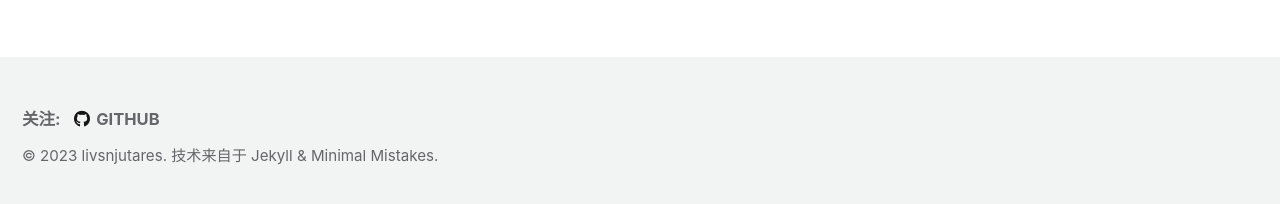
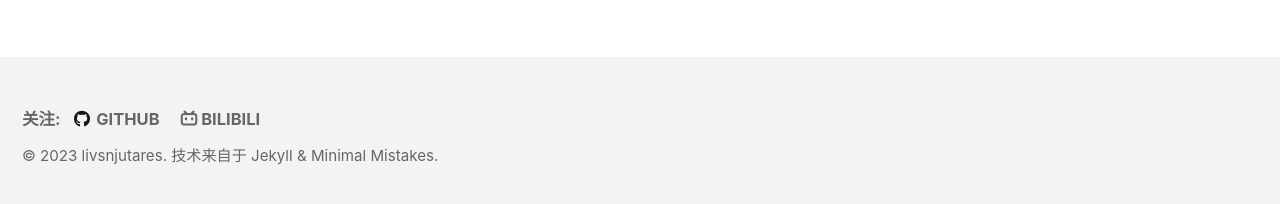
Before and after one commit to livsnjutares/livsnjutares.github.io, a Jekyll site: the page built from docs/index.html, in a window 1280 px wide. Shown: the part 688-892 px from the top of the page. Built offline with Jekyll 4.4.1, drawn with Linux system fonts in a browser that asks for light colours; cached includes are drawn as plain includes; nearby versions of some CDN libraries; the list of posts is cut into pages by our own code.

Commit message:
Update _config.yml

```diff
--- a/docs/_config.yml
+++ b/docs/_config.yml
@@ -148,9 +148,9 @@ footer:
     - label: "GitLab"
       icon: "fab fa-fw fa-gitlab"
       # url:
-    - label: "Bitbucket"
-      icon: "fab fa-fw fa-bitbucket"
-      # url:
+    - label: "Bilibili"
+      icon: "fa-brands fa-bilibili"
+      url: "https://space.bilibili.com/472927037/"
     - label: "Instagram"
       icon: "fab fa-fw fa-instagram"
       # url:
```
